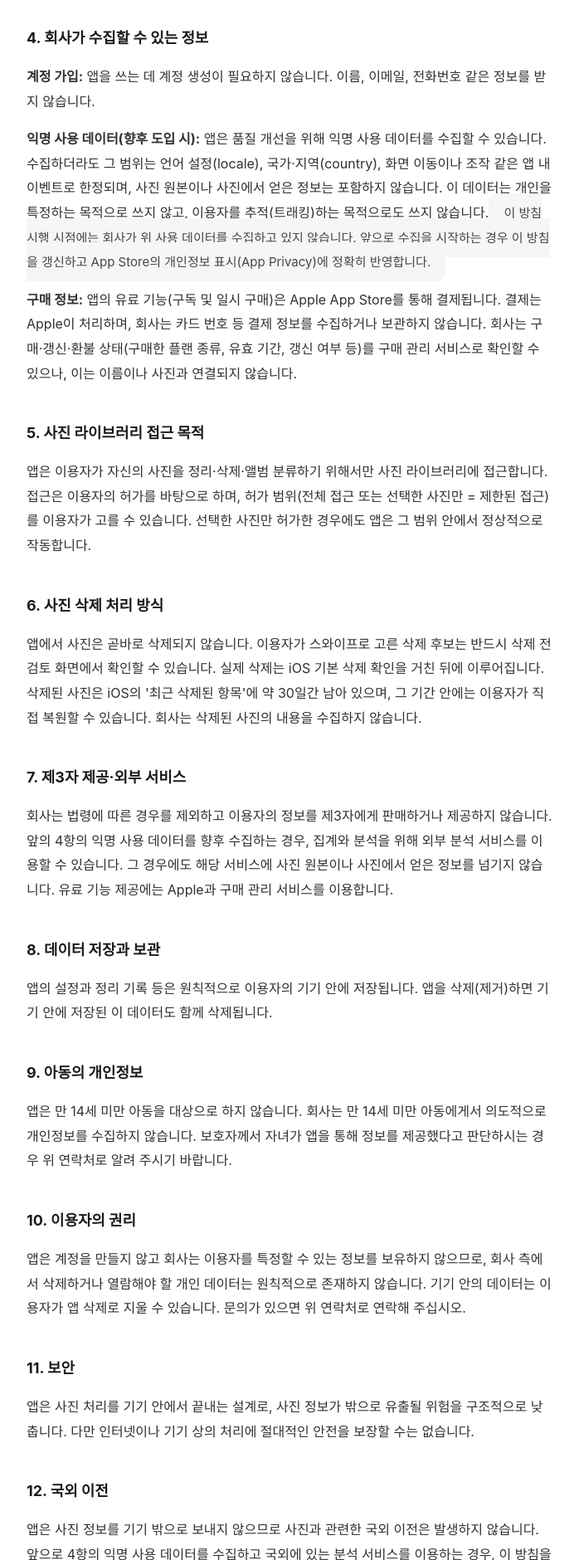
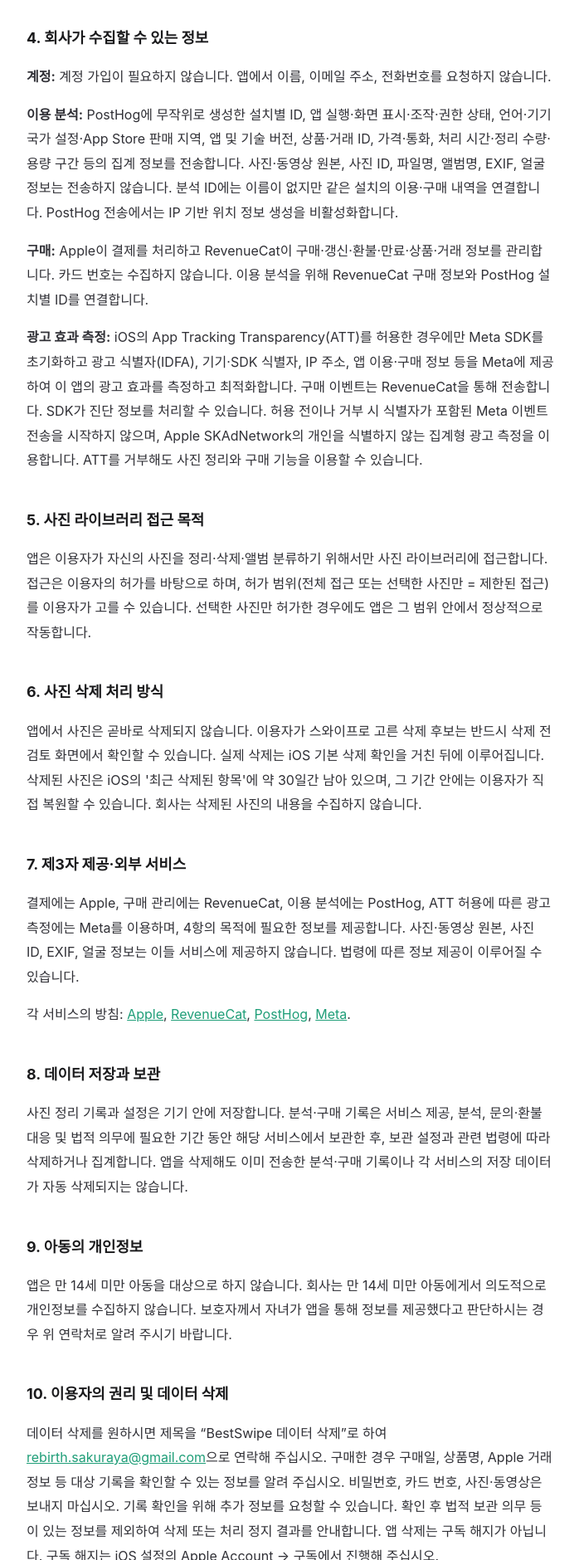
Before and after one commit to saku1110/bestswipe-legal, a plain HTML site: page privacy-ko.html in a window 1280 px wide. Shown: the part 920-2800 px from the top of the page at 83% size, without its empty margins (290-988 px from the left). Drawn offline with Linux system fonts and the light colour scheme.

Commit message:
Update BestSwipe privacy disclosure for measurement release 1.1.2

```diff
--- a/privacy-ko.html
+++ b/privacy-ko.html
@@ -39,7 +39,7 @@
 <body>
 <main>
   <h1>개인정보 처리방침</h1>
-  <p class="meta">BestSwipe(이하 '앱')　시행일: 2026년 7월 2일</p>
+  <p class="meta">BestSwipe(이하 '앱')　시행일: 2026년 9월 11일</p>
   <p class="lang">Languages: <a href="privacy-ja.html">日本語</a> ・ 한국어 ・ <a href="privacy-en.html">English</a></p>
 
   <p>이 방침은 앱 제공자(이하 '회사')가 앱을 이용할 때 이용자의 정보를 어떻게 다루는지 설명합니다. 앱은 사진 정리와 삭제를 이용자 본인의 기기 안에서 처리하는 것을 기본 원칙으로 합니다.</p>
@@ -64,9 +64,10 @@
   </ul>
 
   <h2>4. 회사가 수집할 수 있는 정보</h2>
-  <p><strong>계정 가입:</strong> 앱을 쓰는 데 계정 생성이 필요하지 않습니다. 이름, 이메일, 전화번호 같은 정보를 받지 않습니다.</p>
-  <p><strong>익명 사용 데이터(향후 도입 시):</strong> 앱은 품질 개선을 위해 익명 사용 데이터를 수집할 수 있습니다. 수집하더라도 그 범위는 언어 설정(locale), 국가·지역(country), 화면 이동이나 조작 같은 앱 내 이벤트로 한정되며, 사진 원본이나 사진에서 얻은 정보는 포함하지 않습니다. 이 데이터는 개인을 특정하는 목적으로 쓰지 않고, 이용자를 추적(트래킹)하는 목적으로도 쓰지 않습니다.<span class="note">이 방침 시행 시점에는 회사가 위 사용 데이터를 수집하고 있지 않습니다. 앞으로 수집을 시작하는 경우 이 방침을 갱신하고 App Store의 개인정보 표시(App Privacy)에 정확히 반영합니다.</span></p>
-  <p><strong>구매 정보:</strong> 앱의 유료 기능(구독 및 일시 구매)은 Apple App Store를 통해 결제됩니다. 결제는 Apple이 처리하며, 회사는 카드 번호 등 결제 정보를 수집하거나 보관하지 않습니다. 회사는 구매·갱신·환불 상태(구매한 플랜 종류, 유효 기간, 갱신 여부 등)를 구매 관리 서비스로 확인할 수 있으나, 이는 이름이나 사진과 연결되지 않습니다.</p>
+  <p><strong>계정:</strong> 계정 가입이 필요하지 않습니다. 앱에서 이름, 이메일 주소, 전화번호를 요청하지 않습니다.</p>
+  <p><strong>이용 분석:</strong> PostHog에 무작위로 생성한 설치별 ID, 앱 실행·화면 표시·조작·권한 상태, 언어·기기 국가 설정·App Store 판매 지역, 앱 및 기술 버전, 상품·거래 ID, 가격·통화, 처리 시간·정리 수량·용량 구간 등의 집계 정보를 전송합니다. 사진·동영상 원본, 사진 ID, 파일명, 앨범명, EXIF, 얼굴 정보는 전송하지 않습니다. 분석 ID에는 이름이 없지만 같은 설치의 이용·구매 내역을 연결합니다. PostHog 전송에서는 IP 기반 위치 정보 생성을 비활성화합니다.</p>
+  <p><strong>구매:</strong> Apple이 결제를 처리하고 RevenueCat이 구매·갱신·환불·만료·상품·거래 정보를 관리합니다. 카드 번호는 수집하지 않습니다. 이용 분석을 위해 RevenueCat 구매 정보와 PostHog 설치별 ID를 연결합니다.</p>
+  <p><strong>광고 효과 측정:</strong> iOS의 App Tracking Transparency(ATT)를 허용한 경우에만 Meta SDK를 초기화하고 광고 식별자(IDFA), 기기·SDK 식별자, IP 주소, 앱 이용·구매 정보 등을 Meta에 제공하여 이 앱의 광고 효과를 측정하고 최적화합니다. 구매 이벤트는 RevenueCat을 통해 전송합니다. SDK가 진단 정보를 처리할 수 있습니다. 허용 전이나 거부 시 식별자가 포함된 Meta 이벤트 전송을 시작하지 않으며, Apple SKAdNetwork의 개인을 식별하지 않는 집계형 광고 측정을 이용합니다. ATT를 거부해도 사진 정리와 구매 기능을 이용할 수 있습니다.</p>
 
   <h2>5. 사진 라이브러리 접근 목적</h2>
   <p>앱은 이용자가 자신의 사진을 정리·삭제·앨범 분류하기 위해서만 사진 라이브러리에 접근합니다. 접근은 이용자의 허가를 바탕으로 하며, 허가 범위(전체 접근 또는 선택한 사진만 = 제한된 접근)를 이용자가 고를 수 있습니다. 선택한 사진만 허가한 경우에도 앱은 그 범위 안에서 정상적으로 작동합니다.</p>
@@ -75,22 +76,24 @@
   <p>앱에서 사진은 곧바로 삭제되지 않습니다. 이용자가 스와이프로 고른 삭제 후보는 반드시 삭제 전 검토 화면에서 확인할 수 있습니다. 실제 삭제는 iOS 기본 삭제 확인을 거친 뒤에 이루어집니다. 삭제된 사진은 iOS의 '최근 삭제된 항목'에 약 30일간 남아 있으며, 그 기간 안에는 이용자가 직접 복원할 수 있습니다. 회사는 삭제된 사진의 내용을 수집하지 않습니다.</p>
 
   <h2>7. 제3자 제공·외부 서비스</h2>
-  <p>회사는 법령에 따른 경우를 제외하고 이용자의 정보를 제3자에게 판매하거나 제공하지 않습니다. 앞의 4항의 익명 사용 데이터를 향후 수집하는 경우, 집계와 분석을 위해 외부 분석 서비스를 이용할 수 있습니다. 그 경우에도 해당 서비스에 사진 원본이나 사진에서 얻은 정보를 넘기지 않습니다. 유료 기능 제공에는 Apple과 구매 관리 서비스를 이용합니다.</p>
+  <p>결제에는 Apple, 구매 관리에는 RevenueCat, 이용 분석에는 PostHog, ATT 허용에 따른 광고 측정에는 Meta를 이용하며, 4항의 목적에 필요한 정보를 제공합니다. 사진·동영상 원본, 사진 ID, EXIF, 얼굴 정보는 이들 서비스에 제공하지 않습니다. 법령에 따른 정보 제공이 이루어질 수 있습니다.</p>
+  <p>각 서비스의 방침: <a href="https://www.apple.com/legal/privacy/">Apple</a>, <a href="https://www.revenuecat.com/privacy/">RevenueCat</a>, <a href="https://posthog.com/privacy">PostHog</a>, <a href="https://www.facebook.com/privacy/policy/">Meta</a>.</p>
 
   <h2>8. 데이터 저장과 보관</h2>
-  <p>앱의 설정과 정리 기록 등은 원칙적으로 이용자의 기기 안에 저장됩니다. 앱을 삭제(제거)하면 기기 안에 저장된 이 데이터도 함께 삭제됩니다.</p>
+  <p>사진 정리 기록과 설정은 기기 안에 저장합니다. 분석·구매 기록은 서비스 제공, 분석, 문의·환불 대응 및 법적 의무에 필요한 기간 동안 해당 서비스에서 보관한 후, 보관 설정과 관련 법령에 따라 삭제하거나 집계합니다. 앱을 삭제해도 이미 전송한 분석·구매 기록이나 각 서비스의 저장 데이터가 자동 삭제되지는 않습니다.</p>
 
   <h2>9. 아동의 개인정보</h2>
   <p>앱은 만 14세 미만 아동을 대상으로 하지 않습니다. 회사는 만 14세 미만 아동에게서 의도적으로 개인정보를 수집하지 않습니다. 보호자께서 자녀가 앱을 통해 정보를 제공했다고 판단하시는 경우 위 연락처로 알려 주시기 바랍니다.</p>
 
-  <h2>10. 이용자의 권리</h2>
-  <p>앱은 계정을 만들지 않고 회사는 이용자를 특정할 수 있는 정보를 보유하지 않으므로, 회사 측에서 삭제하거나 열람해야 할 개인 데이터는 원칙적으로 존재하지 않습니다. 기기 안의 데이터는 이용자가 앱 삭제로 지울 수 있습니다. 문의가 있으면 위 연락처로 연락해 주십시오.</p>
+  <h2 id="data-deletion">10. 이용자의 권리 및 데이터 삭제</h2>
+  <p>데이터 삭제를 원하시면 제목을 “BestSwipe 데이터 삭제”로 하여 <a href="mailto:rebirth.sakuraya@gmail.com?subject=BestSwipe%20data%20deletion">rebirth.sakuraya@gmail.com</a>으로 연락해 주십시오. 구매한 경우 구매일, 상품명, Apple 거래 정보 등 대상 기록을 확인할 수 있는 정보를 알려 주십시오. 비밀번호, 카드 번호, 사진·동영상은 보내지 마십시오. 기록 확인을 위해 추가 정보를 요청할 수 있습니다. 확인 후 법적 보관 의무 등이 있는 정보를 제외하여 삭제 또는 처리 정지 결과를 안내합니다. 앱 삭제는 구독 해지가 아닙니다. 구독 해지는 iOS 설정의 Apple Account → 구독에서 진행해 주십시오.</p>
+  <p>광고 추적 허용은 iOS 설정 → 개인정보 보호 및 보안 → 추적에서 변경할 수 있습니다. 앱이 변경된 상태를 확인하면 새로운 식별자 포함 광고 이벤트 전송을 중단합니다. 이미 전송한 데이터의 열람, 정정, 삭제, 처리 정지 등은 위 연락처로 요청해 주십시오. 대상 기록을 찾기 위해 거래 정보 등을 요청할 수 있습니다. 법적 보관 의무 등이 있는 정보를 제외하고 관련 법령에 따라 대응합니다.</p>
 
   <h2>11. 보안</h2>
   <p>앱은 사진 처리를 기기 안에서 끝내는 설계로, 사진 정보가 밖으로 유출될 위험을 구조적으로 낮춥니다. 다만 인터넷이나 기기 상의 처리에 절대적인 안전을 보장할 수는 없습니다.</p>
 
   <h2>12. 국외 이전</h2>
-  <p>앱은 사진 정보를 기기 밖으로 보내지 않으므로 사진과 관련한 국외 이전은 발생하지 않습니다. 앞으로 4항의 익명 사용 데이터를 수집하고 국외에 있는 분석 서비스를 이용하는 경우, 이 방침을 갱신하여 명시합니다.</p>
+  <p>사진·동영상 원본은 국외로 전송하지 않습니다. 4항의 이용·구매·광고 측정 데이터는 Apple, RevenueCat, PostHog, Meta가 미국 등 다른 국가에서 처리할 수 있습니다. PostHog 프로젝트의 저장 위치는 미국 리전입니다. 이러한 이전에는 각 서비스의 보호 조치와 계약이 적용됩니다.</p>
 
   <h2>13. 방침 변경</h2>
   <p>회사는 법령 변경이나 앱 기능 추가에 따라 이 방침을 개정할 수 있습니다. 중요한 변경이 있을 때는 앱 안이나 App Store 표시를 통해 알려 드립니다. 개정된 내용은 이 페이지에 게시한 시점부터 적용됩니다.</p>
@@ -99,14 +102,9 @@
   <p>이 방침에 관한 문의는 <a href="mailto:rebirth.sakuraya@gmail.com">rebirth.sakuraya@gmail.com</a> 으로 연락해 주십시오.</p>
 
   <footer>
-    시행일: 2026년 7월 2일<br>
-    이 페이지는 법률 자문이 아닙니다. 공개 전에 변호사 검토와 최신 법령·App Store 심사 기준 적합성 확인을 받으시기 바랍니다.
+    시행일: 2026년 9월 11일
   </footer>
 </main>
-<!--
-  DRAFT — 변호사 검토 전 초안입니다.
-  사업자명: 桜谷俊輝 (확인 완료・2026-07-22). 주소·전화번호는 tokushoho-ja.html에 기재 방침을 분리함.
-  시행 전 자격 있는 변호사의 검토와 개인정보 보호법·App Store 심사 기준의 최신 확인이 필요합니다.
--->
+
 </body>
 </html>
```
